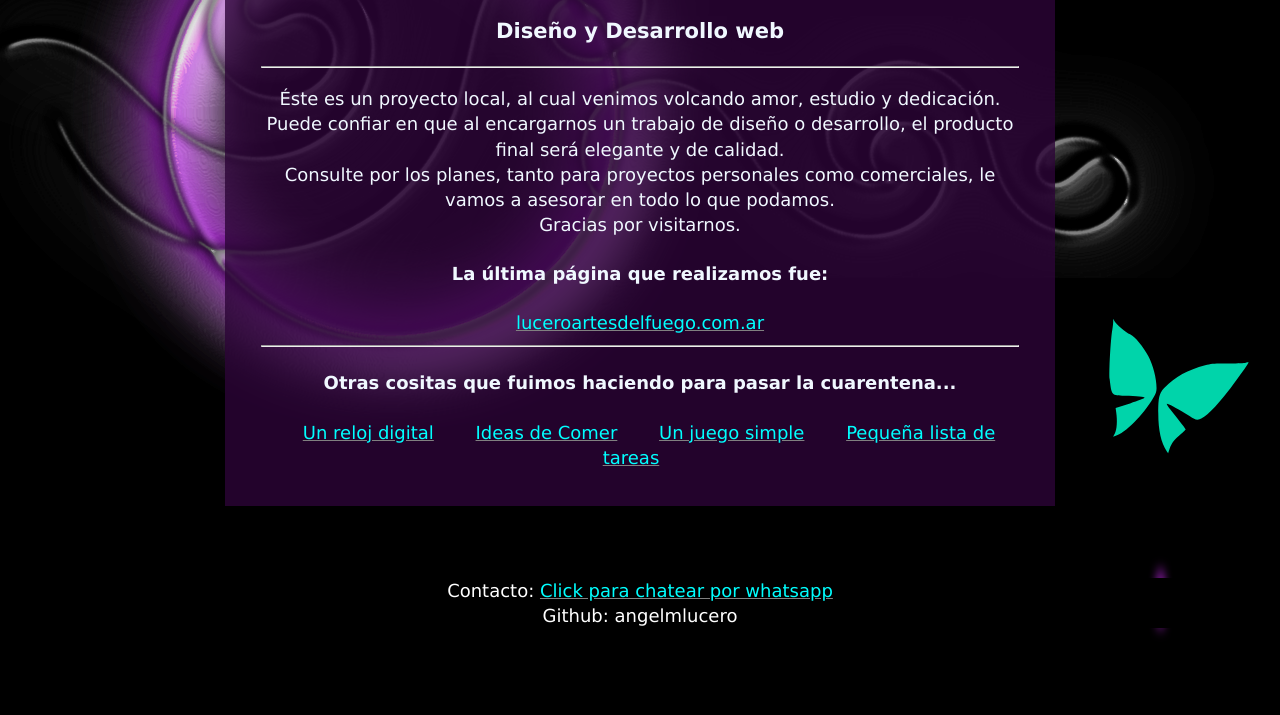
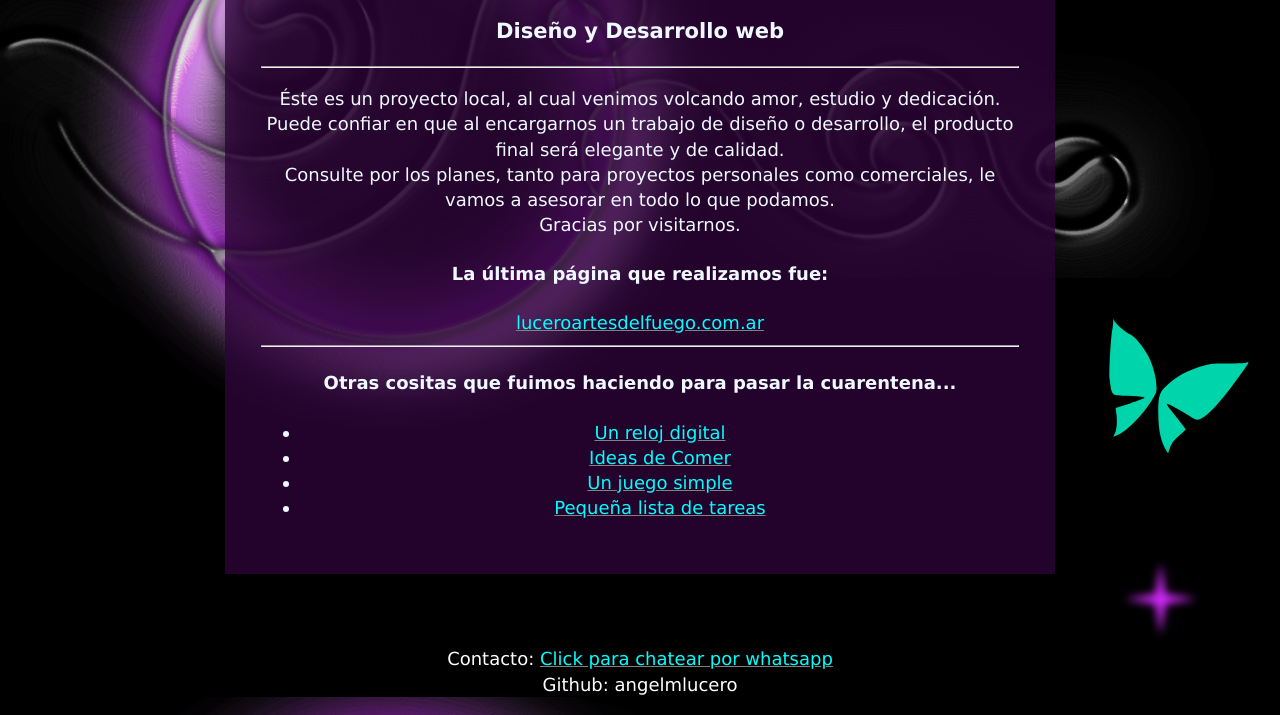
Before and after one commit to appuelo/appuelo.github.io, a plain HTML site: page index.html in a window 1280 px wide. Shown: the part 364-1079 px from the top of the page. Before the commit the page ends 1010 px from the top, so only its background shows below. Drawn offline with Linux system fonts and the light colour scheme.

Commit message:
Update index.html

```diff
--- a/index.html
+++ b/index.html
@@ -52,11 +52,12 @@
 
 			<hr>
 		<h4>Otras cositas que fuimos haciendo para pasar la cuarentena...</h4>
-		<a class="btn" href="https://angelmlucero.github.io/reloj/" target="_blank">Un reloj digital</a>
-		<a class="btn" href="https://angelmlucero.github.io/comida/" target="_blank">Ideas de Comer</a>
-		<a class="btn" href="https://angelmlucero.github.io/guessTheNumber/" target="_blank">Un juego simple</a>
-		<a class="btn" href="https://angelmlucero.github.io/todolist/" target="_blank">Pequeña lista de tareas</a>
-
+		<ul>
+		<li><a href="https://angelmlucero.github.io/reloj/" target="_blank">Un reloj digital</a></li>
+		<li><a href="https://angelmlucero.github.io/comida/" target="_blank">Ideas de Comer</a></li>
+		<li><a href="https://angelmlucero.github.io/guessTheNumber/" target="_blank">Un juego simple</a></li>
+		<li><a href="https://angelmlucero.github.io/todolist/" target="_blank">Pequeña lista de tareas</a></li>
+		</ul>
 
 	</div>
 	<footer><p>Contacto: <a href="https://wa.me/5492944102047" target="_blank"> Click para chatear por whatsapp</a><br>
```
